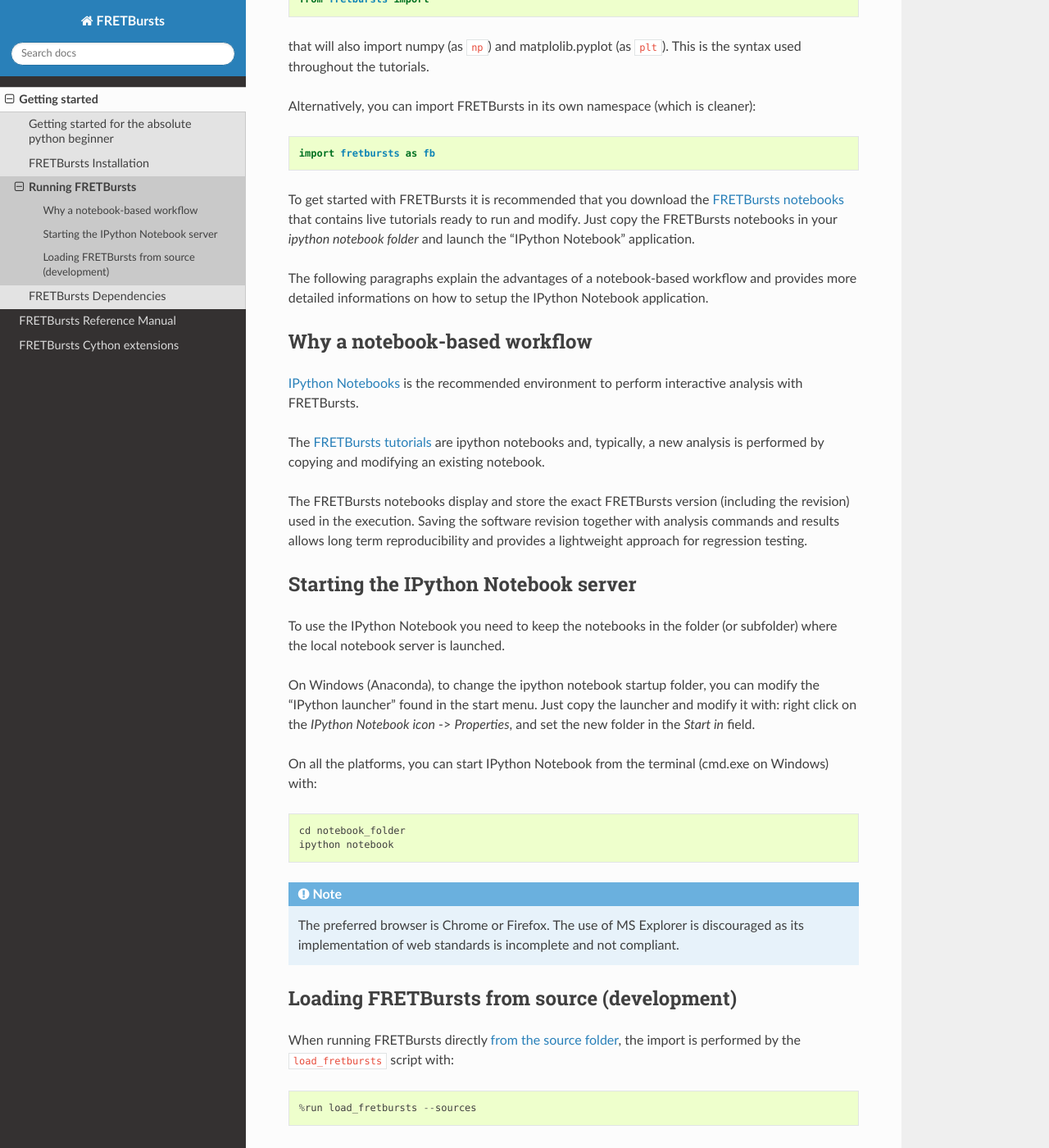
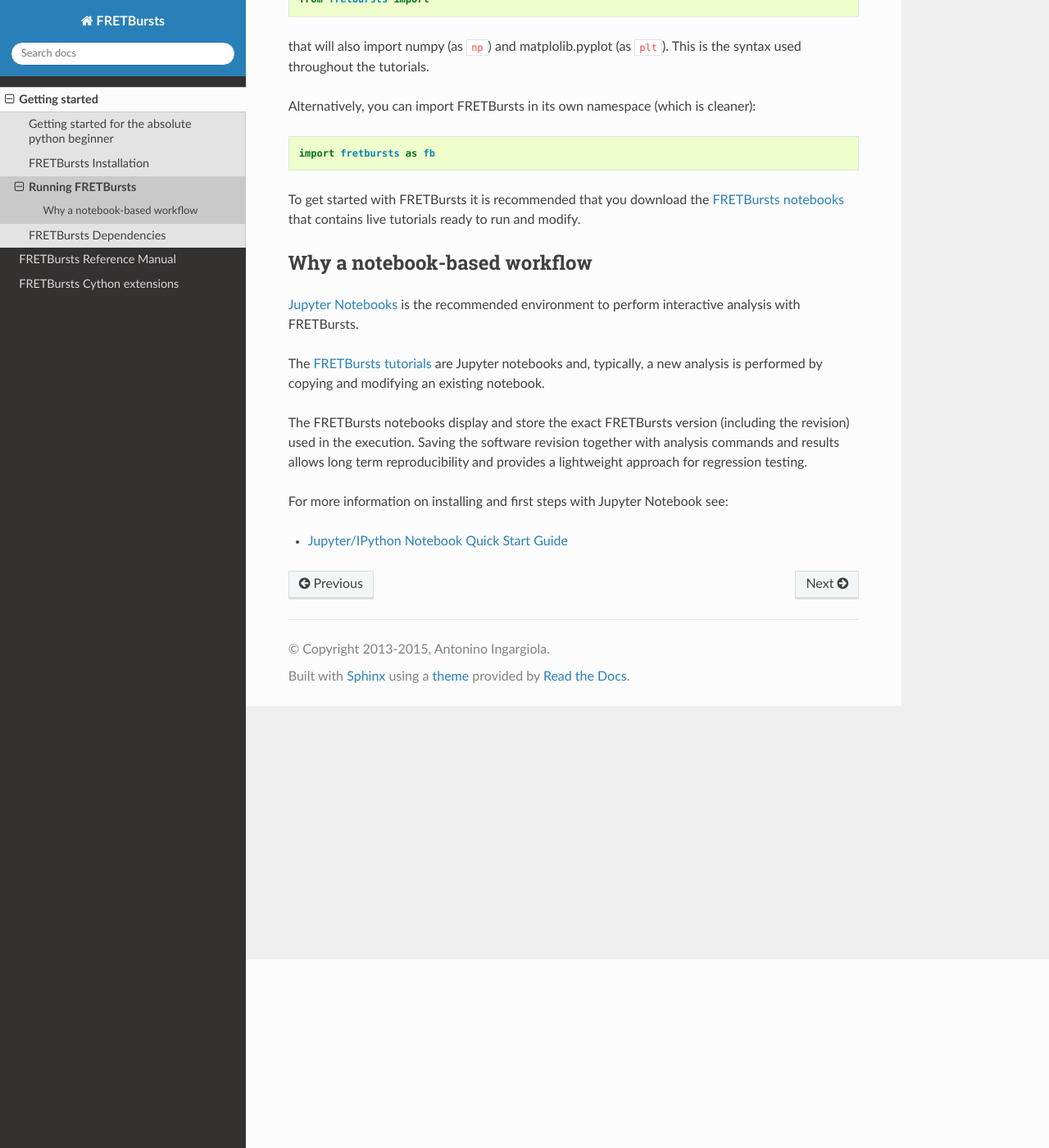
Before and after one commit to tritemio/FRETBursts, a Sphinx documentation site: the page built from docs/source/notebook_workflow.rst, in a window 1280 px wide and 1400 px high, scrolled down 230 px. Shown: the whole window at 82% size. Built offline with Sphinx 7.4.7 and the Read the Docs theme 2.0.0, drawn with Linux system fonts in a browser that asks for light colours; the version number could not be read and is left out; some of the changed text lies outside the part shown.

Commit message:
Cleanup some old files

```diff
--- a/docs/source/notebook_workflow.rst
+++ b/docs/source/notebook_workflow.rst
@@ -17,22 +17,16 @@
 
 To get started with FRETBursts it is recommended that you download the
 `FRETBursts notebooks <https://github.com/tritemio/FRETBursts_notebooks/archive/master.zip>`__
-that contains live tutorials ready to run and modify. Just copy the
-FRETBursts notebooks in your *ipython notebook folder* and launch
-the "IPython Notebook" application.
-
-The following paragraphs explain the advantages of a notebook-based
-workflow and provides more detailed informations on how to setup
-the IPython Notebook application.
+that contains live tutorials ready to run and modify.
 
 Why a notebook-based workflow
 -----------------------------
 
-`IPython Notebooks <http://ipython.org/notebook.html>`__ is the recommended
+`Jupyter Notebooks <http://jupyter.org/>`__ is the recommended
 environment to perform interactive analysis with FRETBursts.
 
 The `FRETBursts tutorials <https://github.com/tritemio/FRETBursts_notebooks>`_
-are ipython notebooks and, typically,
+are Jupyter notebooks and, typically,
 a new analysis is performed by copying and modifying an existing notebook.
 
 The FRETBursts notebooks display and store the exact FRETBursts version
@@ -40,40 +34,7 @@
 together with analysis commands and results allows long term reproducibility
 and provides a lightweight approach for regression testing.
 
-.. _ipython_notebook_startup:
+For more information on installing and first steps with Jupyter Notebook
+see:
 
-Starting the IPython Notebook server
-------------------------------------
-
-To use the IPython Notebook you need to keep the notebooks in the folder
-(or subfolder) where the local notebook server is launched.
-
-On Windows (Anaconda), to change the ipython notebook startup folder,
-you can modify the "IPython launcher" found in the start menu. Just copy the
-launcher and modify it with: right click on the *IPython Notebook icon* ->
-*Properties*, and set the new folder in the *Start in* field.
-
-On all the platforms, you can start IPython Notebook from the terminal
-(cmd.exe on Windows) with::
-
-    cd notebook_folder
-    ipython notebook
-
-.. Note ::
-
-    The preferred browser is Chrome or Firefox. The use of MS Explorer is
-    discouraged as its implementation of web standards is incomplete and not
-    compliant.
-
-
-Loading FRETBursts from source (development)
---------------------------------------------
-
-When running FRETBursts directly
-:ref:`from the source folder <source_install>`,
-the import is performed by the ``load_fretbursts`` script with::
-
-    %run load_fretbursts --sources
-
-Note that, before running this script for the first time, you need to run
-the "Installation notebook" (see :ref:`source_install`).
+- `Jupyter/IPython Notebook Quick Start Guide <https://jupyter-notebook-beginner-guide.readthedocs.org>`__
```
Also changed, not shown: docs/source/installation_old.rst (deleted, +0 -144 lines), notebooks/dev/docs/load_fretbursts.py (deleted, +0 -60 lines), 1 other file.
